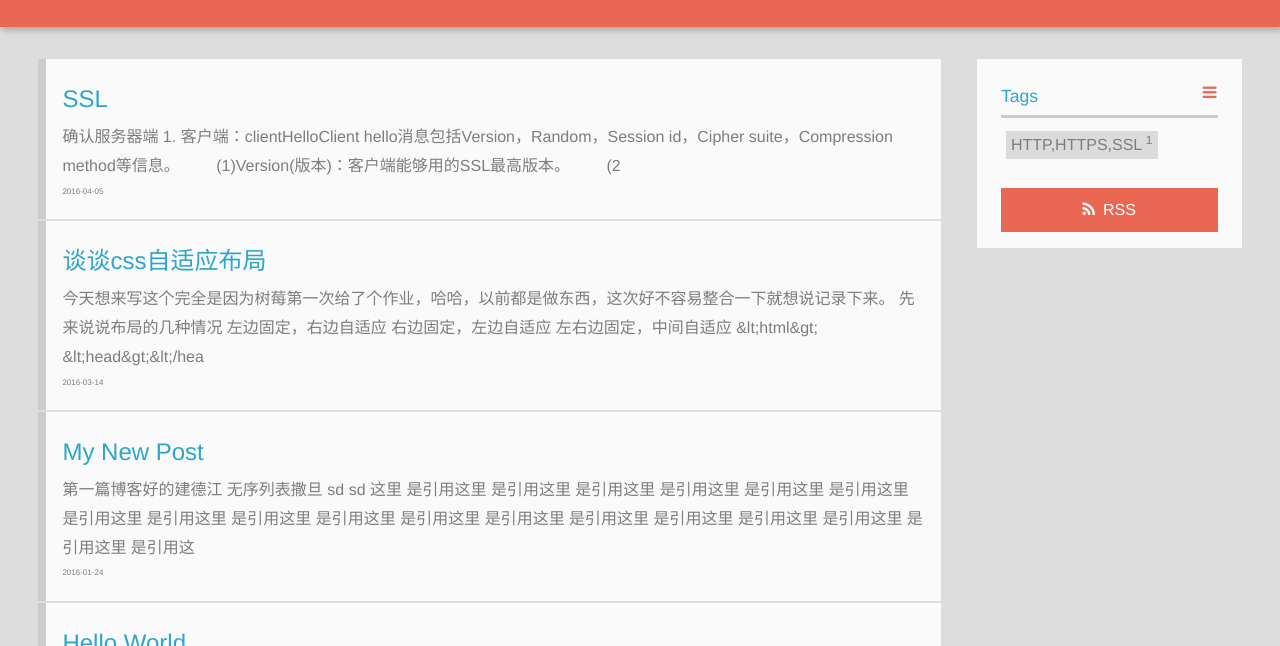
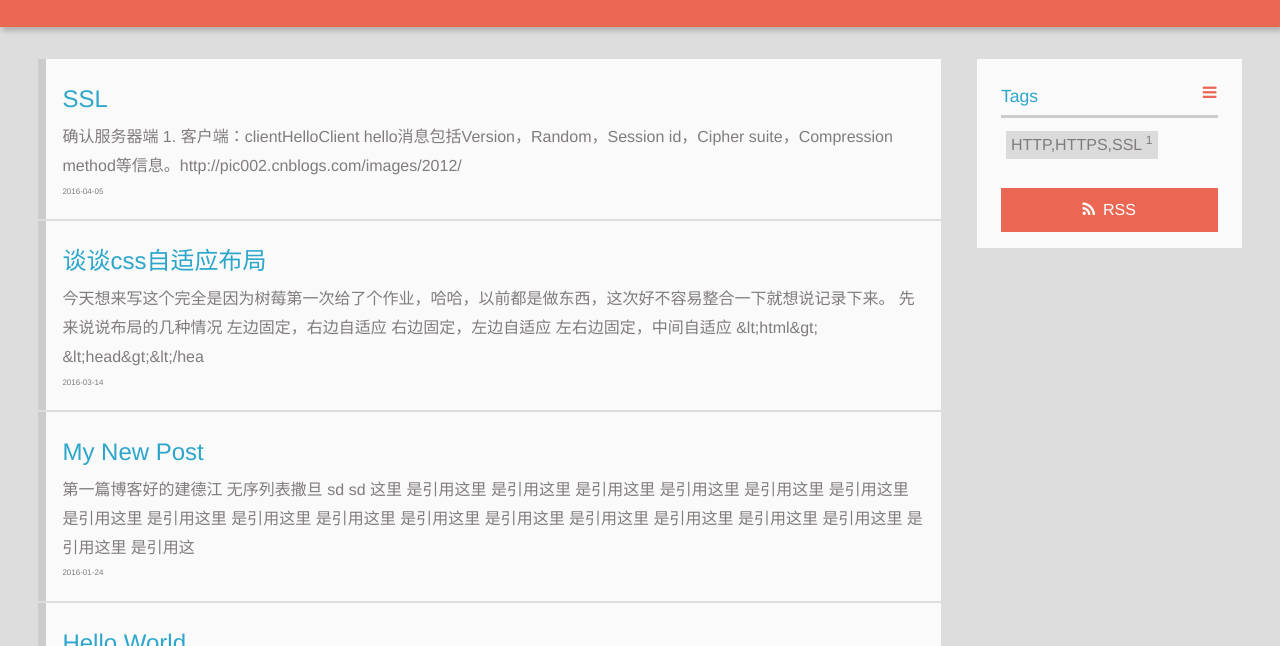
Before and after one commit to Jesscica/Jesscica.github.io, a plain HTML site: page index.html in a window 1280 px wide. Shown: the part 154-800 px from the top of the page. Drawn offline with Linux system fonts and the light colour scheme; files whose address does not match are found by name.

Commit message:
Site updated: 2016-04-05 20:14:35

```diff
--- a/index.html
+++ b/index.html
@@ -68,9 +68,7 @@
 
 
            <p itemprop="description" >确认服务器端
-1. 客户端：clientHelloClient hello消息包括Version，Random，Session id，Cipher suite，Compression method等信息。
-　　(1)Version(版本)：客户端能够用的SSL最高版本。
-　　(2</p>
+1. 客户端：clientHelloClient hello消息包括Version，Random，Session id，Cipher suite，Compression method等信息。http://pic002.cnblogs.com/images/2012/</p>
 
 
     <time datetime="2016-04-05T07:42:11.000Z" itemprop="datePublished">2016-04-05</time>
```
Also changed, not shown: 2016/04/05/SSL/index.html (+3 -5 lines).
